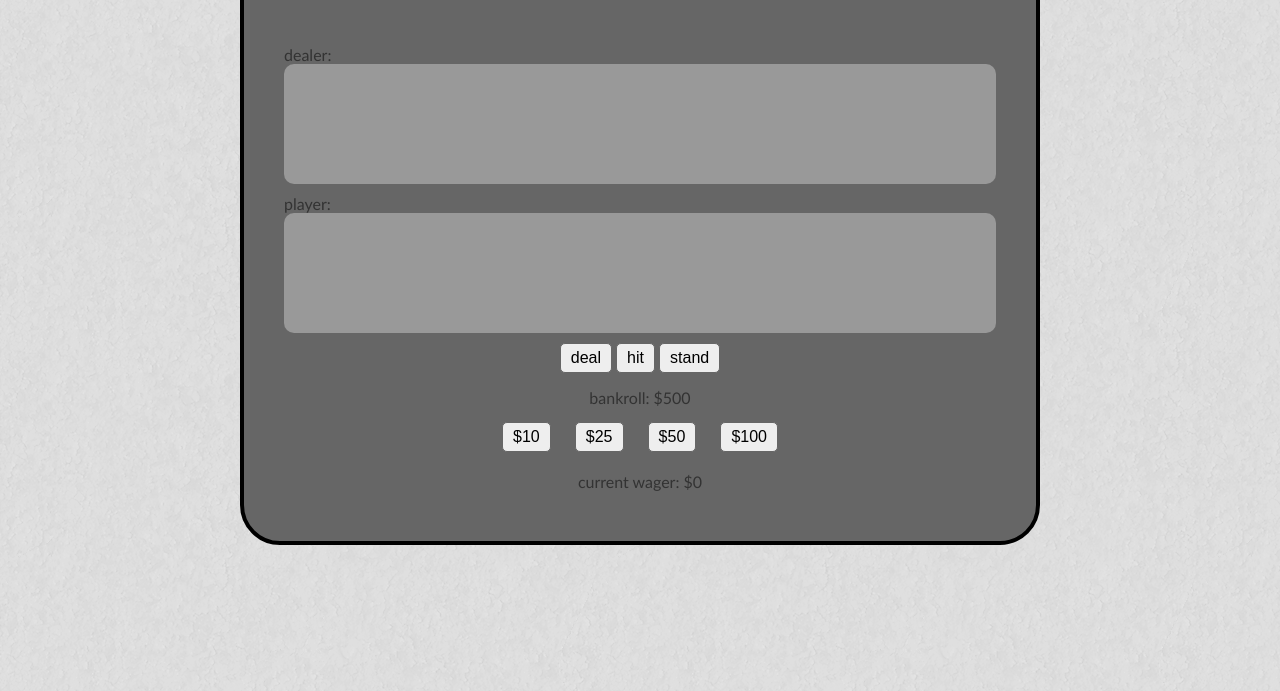
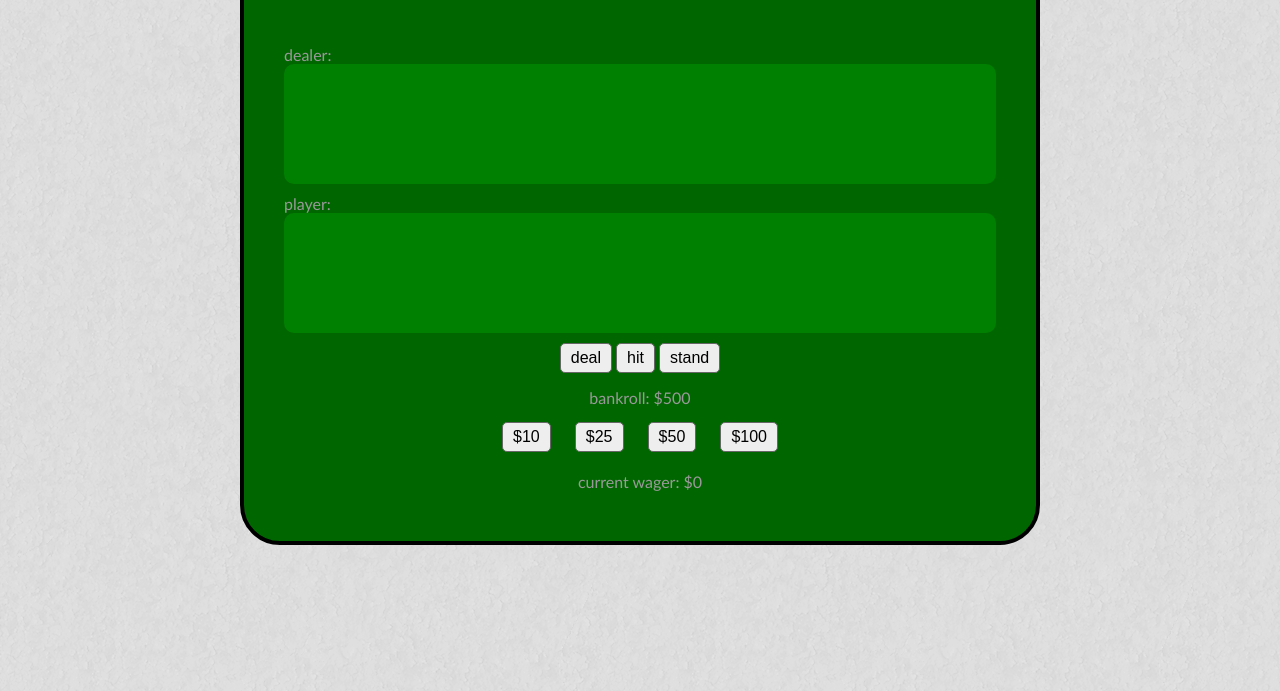
Before and after one commit to csdaniel17/blackjack, a plain HTML site: page index.html in a window 1280 px wide. Shown: the part 109-800 px from the top of the page. Drawn offline with Linux system fonts and the light colour scheme.

Commit message:
update styling

```diff
--- a/style.css
+++ b/style.css
@@ -4,7 +4,7 @@
 
 body {
   font-family: "Trebuchet MS", Helvetica, sans-serif;
-  color: #333;
+  color: #999;
   background: url(images/redox_02.png);
 }
 
@@ -12,7 +12,7 @@ body {
   padding: 40px;
   border: 4px solid black;
   border-radius: 40px;
-  background-color: #666;
+  background-color: #006600;
   max-width: 800px;
   margin: 10px auto;
 }
@@ -27,7 +27,7 @@ h1 {
   padding: 10px;
   border-radius: 10px;
   height: 120px;
-  background: #999;
+  background: #008000;
   margin-bottom: 10px;
 }
 
```
